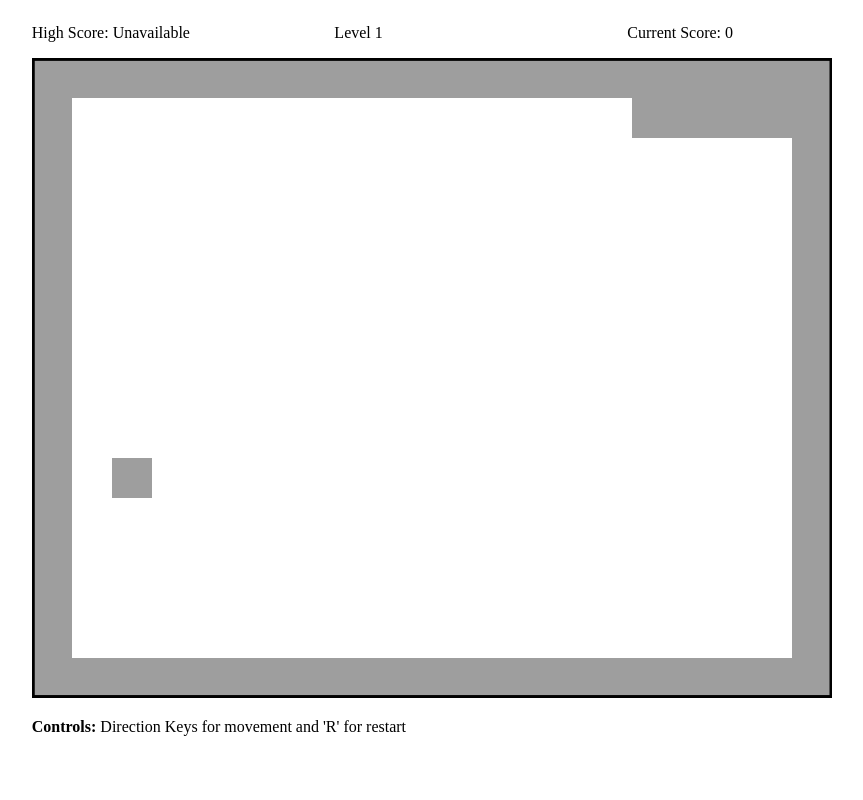
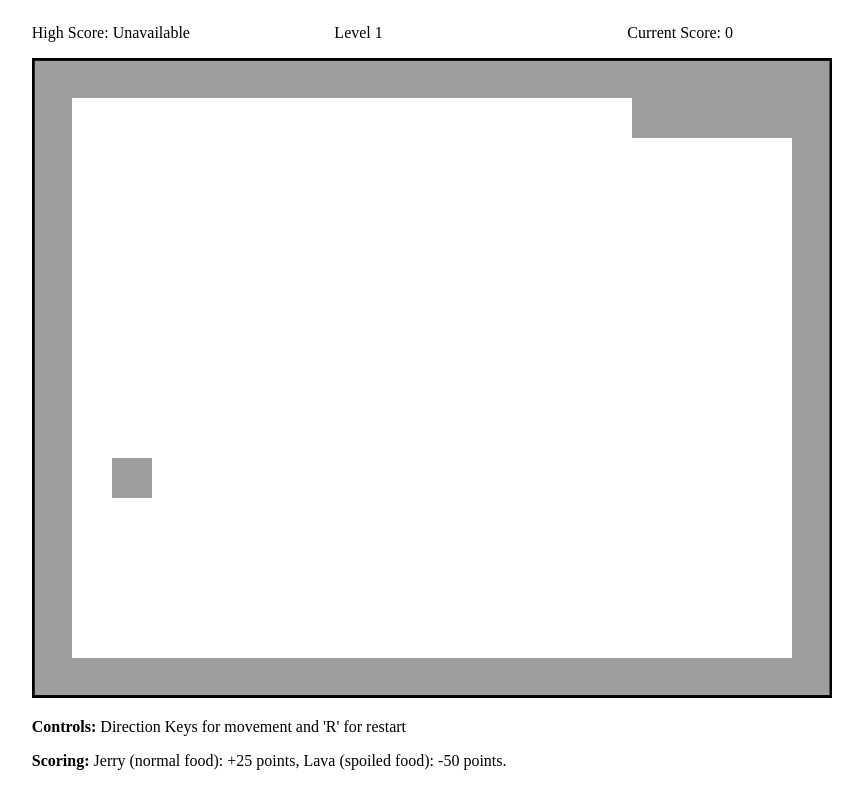
Before and after one commit to kspatil2/GameEngineFoundations, a plain HTML site: page snake/snake.html in a window 1280 px wide. Shown: the whole page, without its empty margins (248-1111 px from the left). Drawn offline with Linux system fonts and the light colour scheme.

Commit message:
Added label for scoring

```diff
--- a/snake/snake.html
+++ b/snake/snake.html
@@ -56,6 +56,7 @@
     <div class="contentWrapper">
       <div class="left">
         <p><span style="font-weight: bold;">Controls:</span> Direction Keys for movement and 'R' for restart</p>
+        <p><span style="font-weight: bold;">Scoring:</span> Jerry (normal food): +25 points, Lava (spoiled food): -50 points.</p>
       </div>
     </div>
   </div>
```
